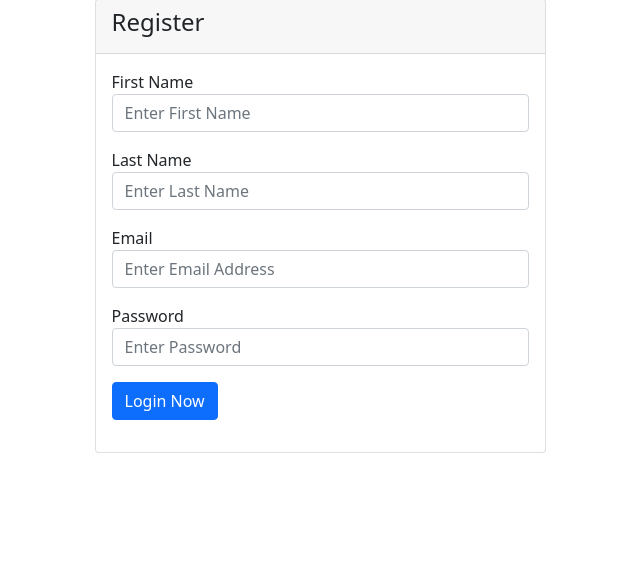
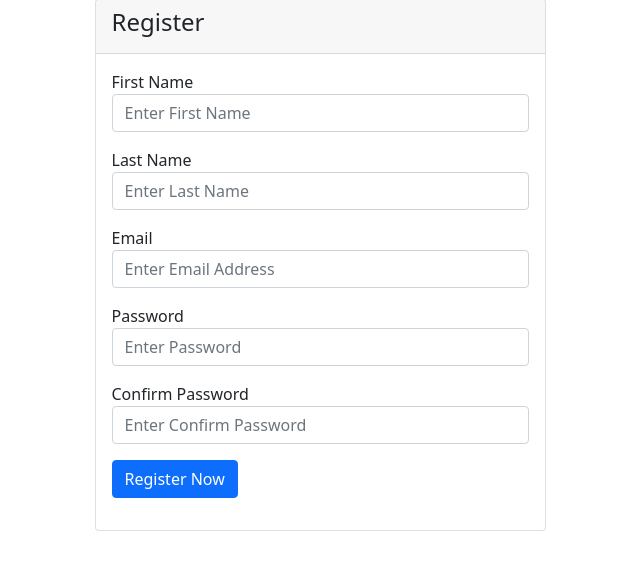
Before and after one commit to Yuanhao-Zheng/HIT326_Team12, a PHP site: page /register.php in a window 1280 px wide. Shown: the part 105-675 px from the top of the page, without its empty margins (320-960 px from the left). Run offline with PHP 8.4, Linux system fonts and the light colour scheme.

Commit message:
added register form with email exists, password & confirm password features

```diff
--- a/login.php
+++ b/login.php
@@ -1,4 +1,5 @@
 <?php
+session_start();
 include('includes/header.php');
 ?>
 
@@ -10,6 +11,8 @@ include('includes/navbar.php');
     <div class="container">
         <div class="row justify-content-center">
             <div class="col-md-5">
+            <?php include('message.php'); ?>
+
                 <div class="card">
                     <div class="card-header">
                         <h4>Login</h4>
--- /dev/null
+++ b/message.php
@@ -0,0 +1,14 @@
+<?php
+if (isset($_SESSION['message'])) {
+?>
+
+    <div class="alert alert-warning alert-dismissible fade show" role="alert">
+        <strong>Hey!</strong> <?= $_SESSION['message']; ?>
+        <button type="button" class="btn-close" data-bs-dismiss="alert" aria-label="Close"></button>
+    </div>
+<?php
+    unset($_SESSION['message']);
+}
+
+
+?>
--- a/register.php
+++ b/register.php
@@ -1,4 +1,5 @@
 <?php
+session_start();
 include('includes/header.php');
 ?>
 
@@ -10,31 +11,42 @@ include('includes/navbar.php');
     <div class="container">
         <div class="row justify-content-center">
             <div class="col-md-5">
+
+            <?php include('message.php'); ?>
+
                 <div class="card">
                     <div class="card-header">
                         <h4>Register</h4>
                     </div>
                     <div class="card-body">
 
+                        <form action="registercode.php" method="POST">
+
                             <div class="form-group mb-3">
                                 <label for="">First Name</label>
-                            <input type="text" placeholder="Enter First Name" class="form-control">
+                                <input required type="text" name="user_firstname" placeholder="Enter First Name" class="form-control">
                             </div>
                             <div class="form-group mb-3">
                                 <label for="">Last Name</label>
-                            <input type="text" placeholder="Enter Last Name" class="form-control">
+                                <input required type="text" name="user_lastname" placeholder="Enter Last Name" class="form-control">
                             </div>
                             <div class="form-group mb-3">
                                 <label for="">Email</label>
-                            <input type="email" placeholder="Enter Email Address" class="form-control">
+                                <input required type="email" name="user_email" placeholder="Enter Email Address" class="form-control">
                             </div>
                             <div class="form-group mb-3">
                                 <label for="">Password</label>
-                            <input type="password" placeholder="Enter Password" class="form-control">
+                                <input required type="password" name="user_password" placeholder="Enter Password" class="form-control">
                             </div>
                             <div class="form-group mb-3">
-                            <button type="submit" class="btn btn-primary">Login Now</button>
+                                <label for="">Confirm Password</label>
+                                <input required type="password" name="cpassword" placeholder="Enter Confirm Password" class="form-control">
                             </div>
+                            <div class="form-group mb-3">
+                                <button type="submit" name="register_btn" class="btn btn-primary">Register Now</button>
+                            </div>
+
+                        </form>
                     </div>
                 </div>
             </div>
```
Also changed, not shown: admin/index.php (+4 -9 lines), registercode.php (added, +58 -0 lines). Lines whose indentation alone changed are shown as unchanged.
